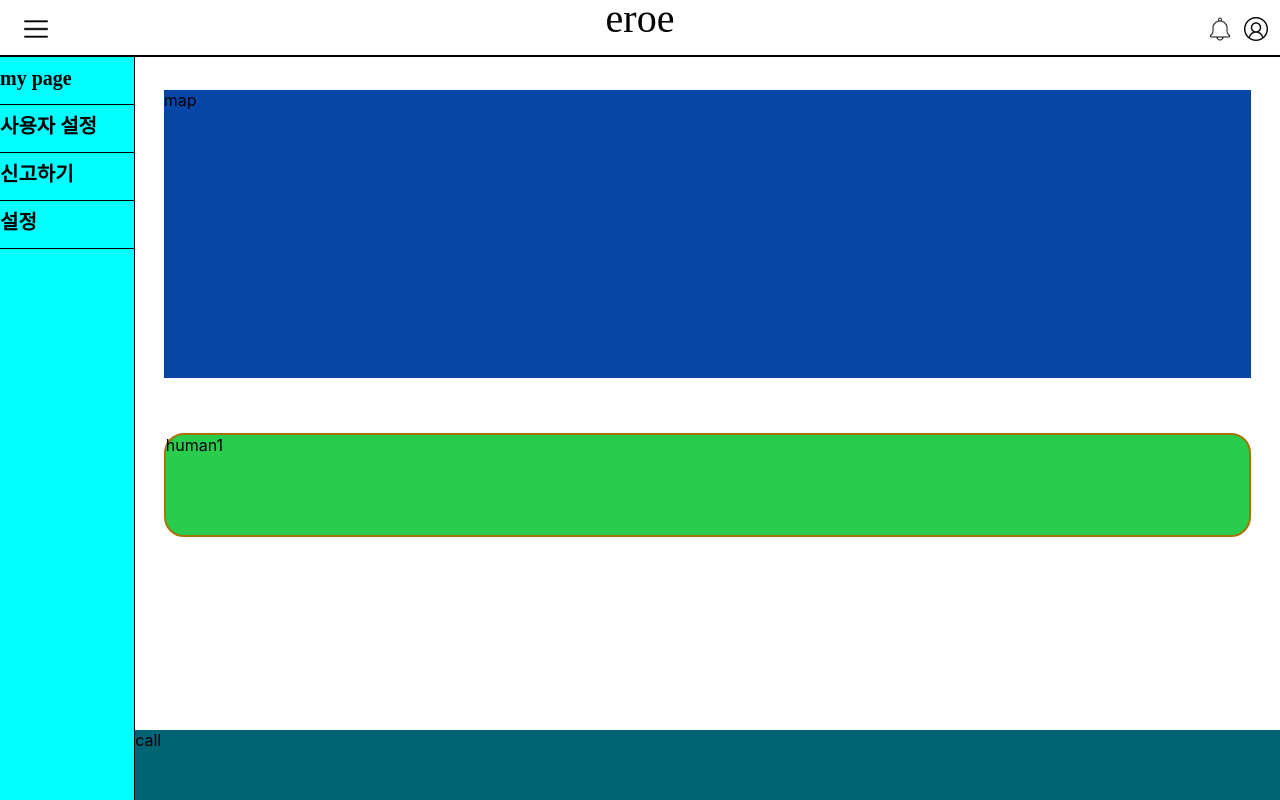
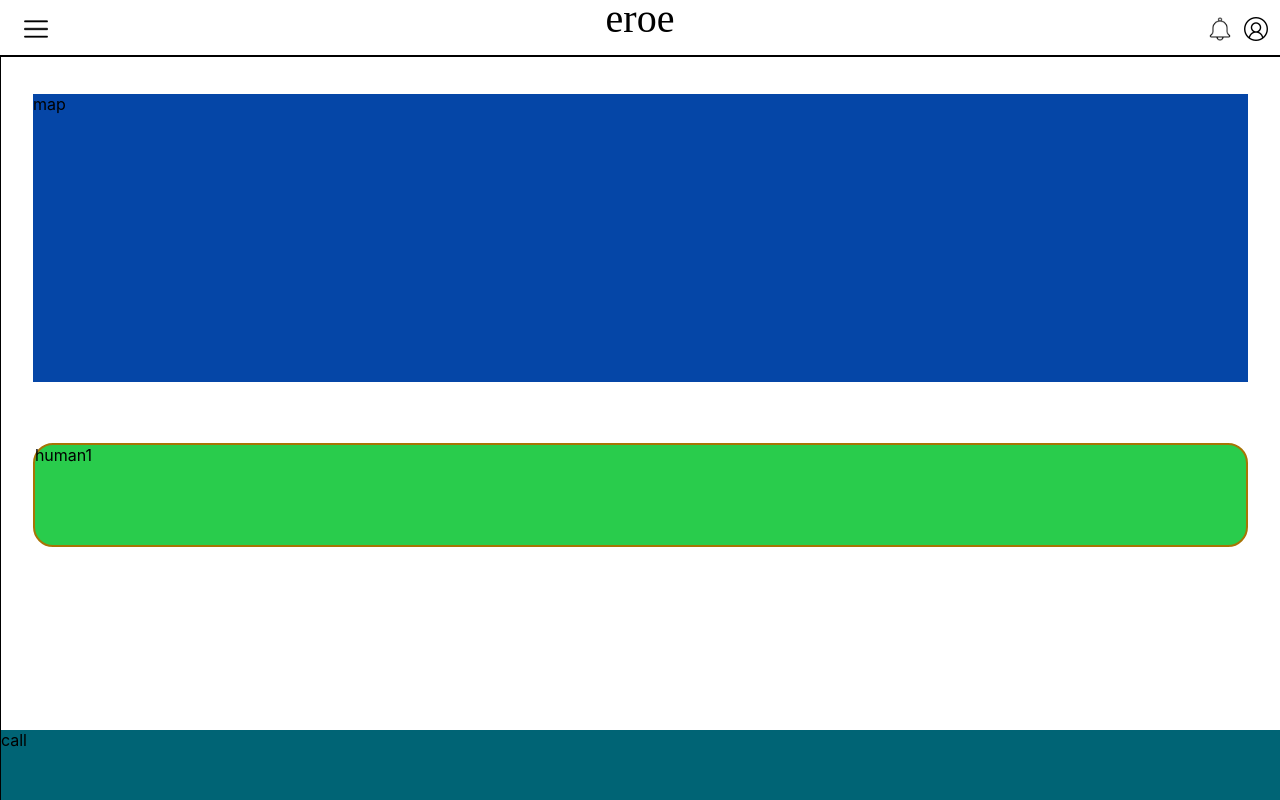
Before and after one commit to gakgya/eroe-web, a React (Create React App) app: page / in a window 1280 px wide. Built offline with nearby package versions, Linux system fonts and the light colour scheme; a web font is replaced by a local one.

Commit message:
커밋테스트

```diff
--- a/src/eroe/css/Sidemenu.css
+++ b/src/eroe/css/Sidemenu.css
@@ -5,7 +5,7 @@
   height: 100vh;
   border-right: 1px solid #000000;
   margin-right: 0;
-  margin-left: 0px;
+  margin-left: -150px;
   background-color: aqua;
 }
 
```
